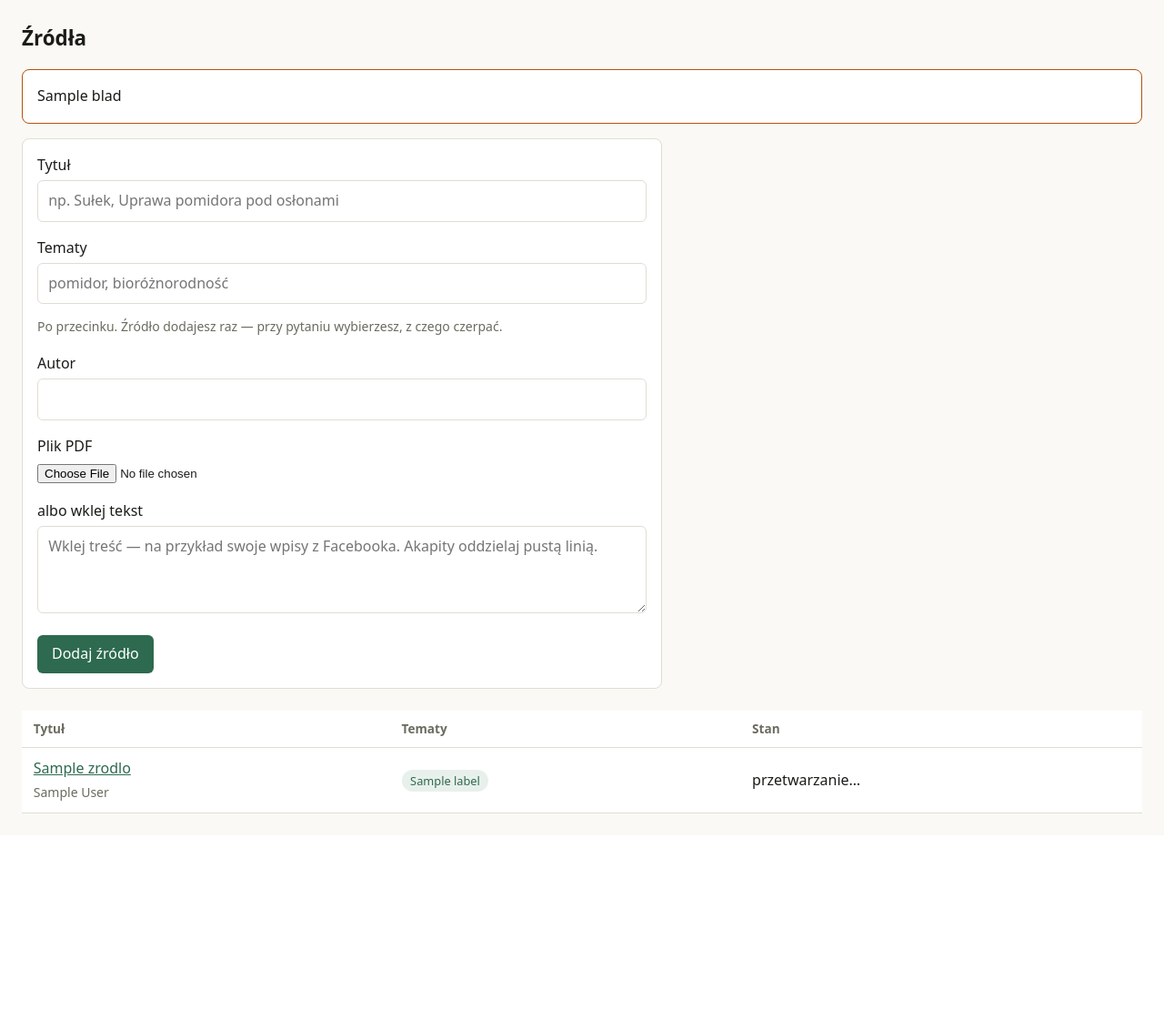
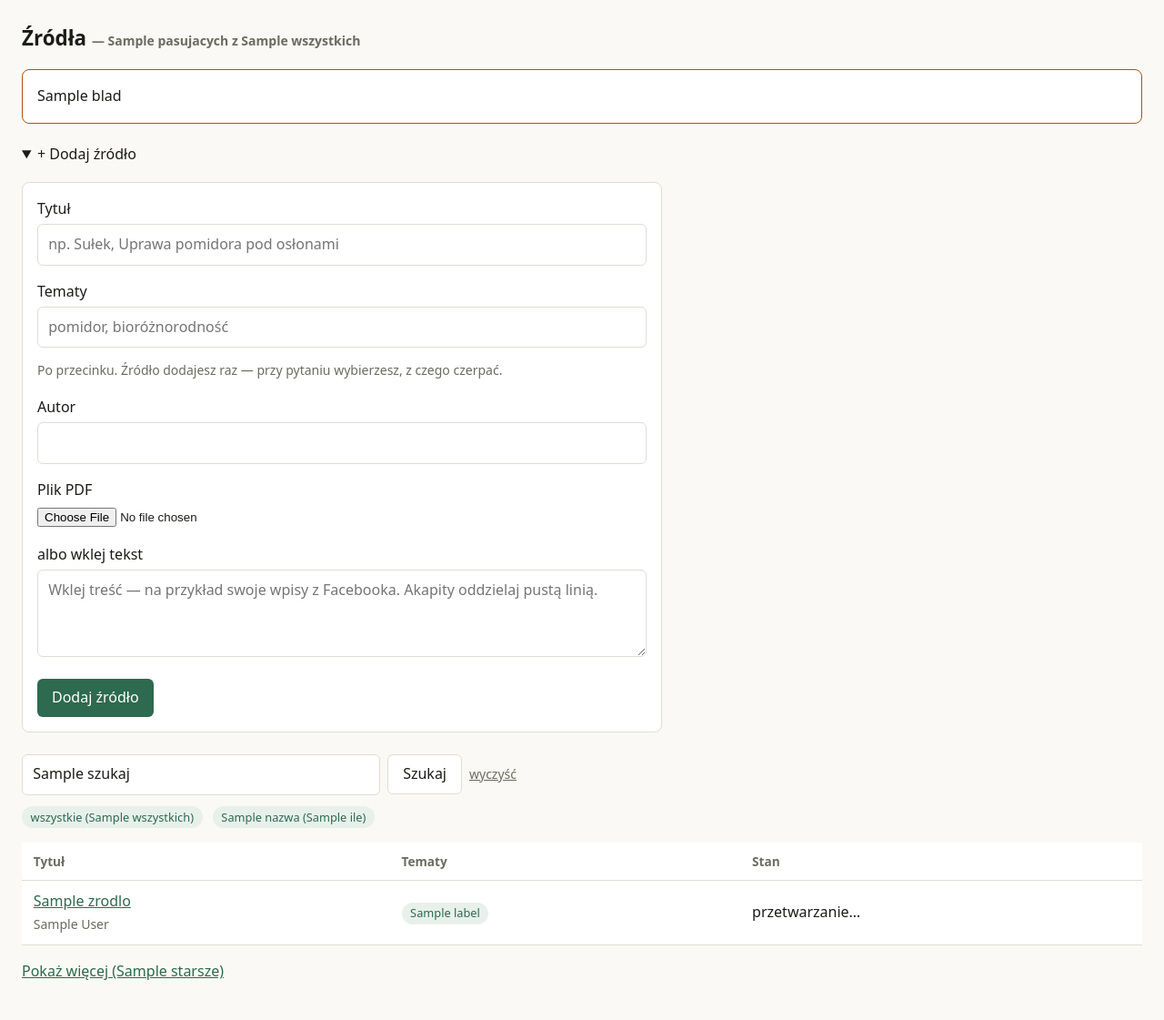
Before and after one commit to Dzirx/ogrodnikv4, a FastAPI app: template app/api/templates/zrodla.html in a window 1280 px wide. Shown: the part 57-1178 px from the top of the page at 91% size. Before the commit the page ends 951 px from the top, so only its background shows below. Run offline with FastAPI, Linux system fonts and the light colour scheme; the template is opened without the code that fills it: most values are stand-ins (such as "Sample title", 1, 10 or a date in 2020).

Commit message:
Lista źródeł: szukanie, etykiety i próg zamiast jednego ciągu
Przy stu książkach ekran źródeł był jedną tabelą bez końca. Klient zapowiada
sześćdziesiąt warzyw, więc to nie jest hipotetyczny problem.

Doszło szukanie po tytule i autorze, zawężanie etykietą z licznikiem przy
każdej, i próg trzydziestu pozycji z linkiem do starszych - tak samo jak
w pasku wątków. Nagłówek pokazuje "1 z 60", żeby po zawężeniu było widać,
że reszta nie zniknęła.

Formularz dodawania zwinięty: przy stu książkach wchodzi się tu szukać,
nie dodawać. Po błędzie zostaje rozwinięty razem z komunikatem.

Przy okazji poprawione zapytanie: liczba akapitów była liczona osobnym COUNT
dla każdego źródła, czyli setką zapytań na każde wejście na ekran. Teraz jedno
grupowanie.

input[type="search"] dostaje w szkielecie ten sam styl co zwykłe pole -
bez tego pole szukania było wąskie i nie trzymało się reszty.

Co-Authored-By: Claude Opus 5 (1M context) <noreply@anthropic.com>

```diff
--- a/app/api/templates/base.html
+++ b/app/api/templates/base.html
@@ -36,7 +36,7 @@
   }
   button:hover { filter: brightness(1.1); }
   button.drugorzedny { background: var(--karta); color: var(--tekst); border: 1px solid var(--ramka); }
-  input[type="text"], textarea, select {
+  input[type="text"], input[type="search"], textarea, select {
     font: inherit; width: 100%; padding: 0.55rem 0.7rem;
     border: 1px solid var(--ramka); border-radius: 6px; background: var(--karta); color: var(--tekst);
   }
--- a/app/api/templates/zrodla.html
+++ b/app/api/templates/zrodla.html
@@ -1,11 +1,25 @@
 {% extends "base.html" %}
 {% block title %}Źródła{% endblock %}
+{% block style %}
+<style>
+  .dodawanie > summary { cursor: pointer; font-weight: 500; padding: 0.3rem 0; }
+  .szukanie { display: flex; gap: 0.5rem; align-items: center; max-width: 34rem; margin-bottom: 0.8rem; }
+  .szukanie .pole { flex: 1; margin: 0; }
+  .etykiety-filtr { display: flex; flex-wrap: wrap; gap: 0.4rem; margin: 0 0 1rem; }
+  .etykiety-filtr .etykieta { text-decoration: none; }
+  .etykiety-filtr .wybrana { background: var(--akcent); color: #fff; }
+</style>
+{% endblock %}
 {% block content %}
-<h1>Źródła</h1>
+<h1>Źródła{% if pasujacych != wszystkich %} <span class="podpowiedz">— {{ pasujacych }} z {{ wszystkich }}</span>{% endif %}</h1>
 
 {% if blad %}<p class="karta" style="border-color: var(--uwaga)">{{ blad }}</p>{% endif %}
 
-<div class="karta" style="max-width: 44rem; margin-bottom: 1.5rem;">
+{# Formularz zwinięty: przy stu książkach ekran służy do szukania, nie do
+   dodawania. Rozwija się jednym kliknięciem i zostaje rozwinięty po błędzie. #}
+<details class="dodawanie" {% if blad %}open{% endif %}>
+  <summary>+ Dodaj źródło</summary>
+  <div class="karta" style="max-width: 44rem; margin: 0.8rem 0 1.5rem;">
   <form method="post" action="/zrodla" enctype="multipart/form-data">
     <div class="pole">
       <label for="tytul">Tytuł</label>
@@ -30,7 +44,26 @@
     </div>
     <button type="submit">Dodaj źródło</button>
   </form>
-</div>
+  </div>
+</details>
+
+<form method="get" action="/zrodla" class="szukanie">
+  <div class="pole"><input type="search" name="szukaj" value="{{ szukaj }}" placeholder="Szukaj po tytule albo autorze"></div>
+  {% if etykieta %}<input type="hidden" name="etykieta" value="{{ etykieta }}">{% endif %}
+  <button type="submit" class="drugorzedny">Szukaj</button>
+  {% if szukaj or etykieta %}<a href="/zrodla" class="podpowiedz">wyczyść</a>{% endif %}
+</form>
+
+{% if etykiety %}
+<p class="etykiety-filtr">
+  <a href="/zrodla{% if szukaj %}?szukaj={{ szukaj }}{% endif %}"
+     class="etykieta{% if not etykieta %} wybrana{% endif %}">wszystkie ({{ wszystkich }})</a>
+  {% for kod, nazwa, ile in etykiety %}
+  <a href="/zrodla?etykieta={{ kod }}{% if szukaj %}&szukaj={{ szukaj }}{% endif %}"
+     class="etykieta{% if etykieta == kod %} wybrana{% endif %}">{{ nazwa }} ({{ ile }})</a>
+  {% endfor %}
+</p>
+{% endif %}
 
 {% if zrodla %}
 <table>
@@ -50,6 +83,11 @@
   </tr>
   {% endfor %}
 </table>
+{% if starsze %}
+<p><a href="/zrodla?ile={{ nastepne }}{% if szukaj %}&szukaj={{ szukaj }}{% endif %}{% if etykieta %}&etykieta={{ etykieta }}{% endif %}">Pokaż więcej ({{ starsze }})</a></p>
+{% endif %}
+{% elif szukaj or etykieta %}
+<p class="pusto">Nic nie pasuje. <a href="/zrodla">Pokaż wszystkie ({{ wszystkich }})</a></p>
 {% else %}
 <p class="pusto">Nie ma jeszcze żadnych źródeł.</p>
 {% endif %}
```
Also changed, not shown: app/api/routes.py (+66 -8 lines), tests/test_historia.py (+43 -2 lines).
